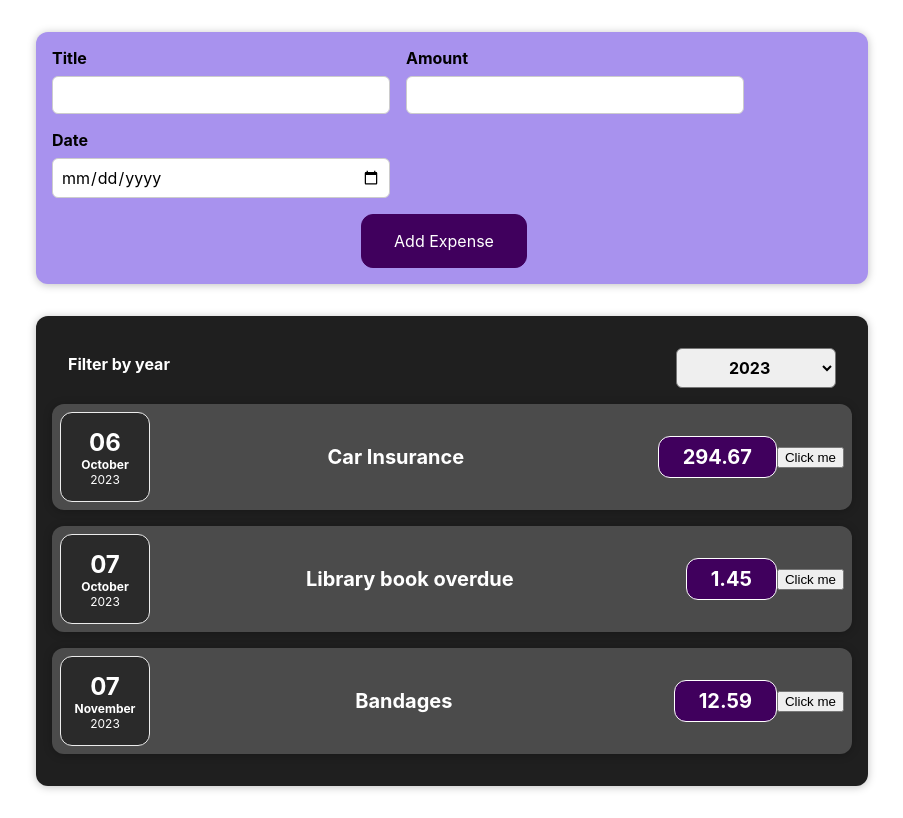
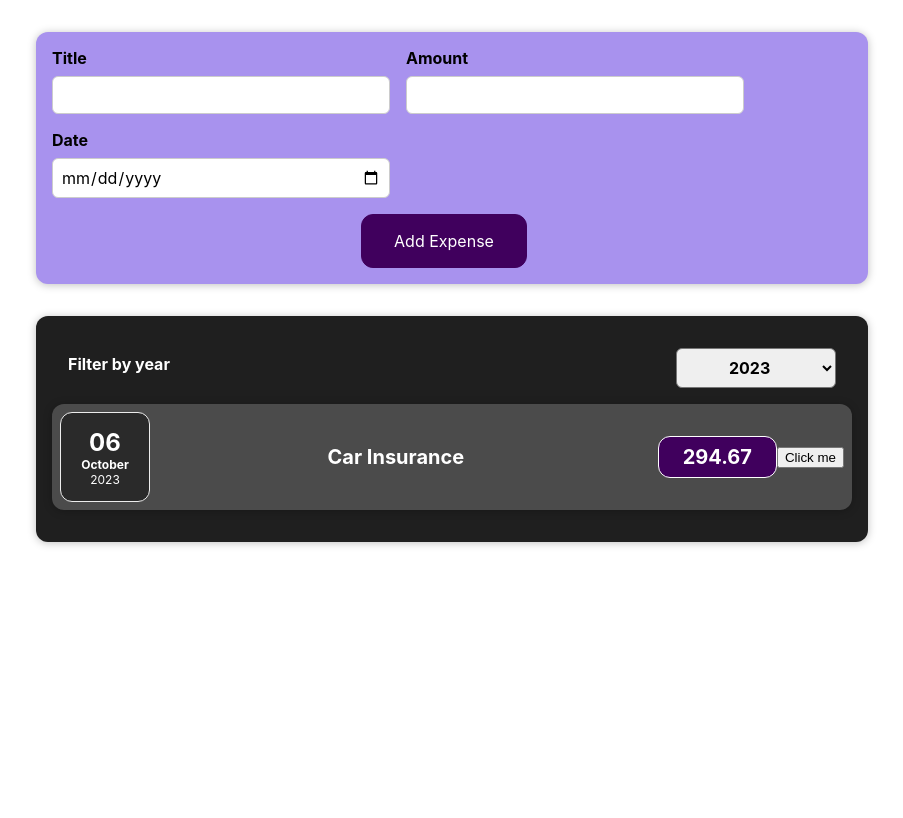
Before and after one commit to AaronAlev/react-expenses, a React (Create React App) app: page / in a window 1280 px wide. Shown: the whole page, without its empty margins (188-1091 px from the left). Built offline with nearby package versions, Linux system fonts and the light colour scheme.

Commit message:
14. Ülesanne 5 - dünaamilise kuvamise täiendamine

```diff
--- a/src/App.js
+++ b/src/App.js
@@ -11,13 +11,13 @@
 },
 {
   id: 'id2',
-  date: new Date(2023, 9, 7),
+  date: new Date(2024, 9, 7),
   title: 'Library book overdue',
   amount: 1.45
 },
 {
   id: 'id3',
-  date: new Date(2023, 10, 7),
+  date: new Date(2024, 10, 7),
   title: 'Bandages',
   amount: 12.59
 }];
--- a/src/components/Expenses/Expenses.js
+++ b/src/components/Expenses/Expenses.js
@@ -12,11 +12,15 @@
         setExpenseFilter(yearFilter)
     }
 
+    const filteredExpenses = props.expenses.filter((expense) => {
+        return expense.date.getFullYear().toString() === yearFilter
+    })
+
     return (
         <Card className='expenses'>
             <ExpensesFilter onChangeFilter={filterHandler}/>
             {
-                props.expenses.map((expense) => {
+                filteredExpenses.map((expense) => {
                     return <ExpenseItem expenseData={expense} key={expense.id}/>
                 })
             }
```
